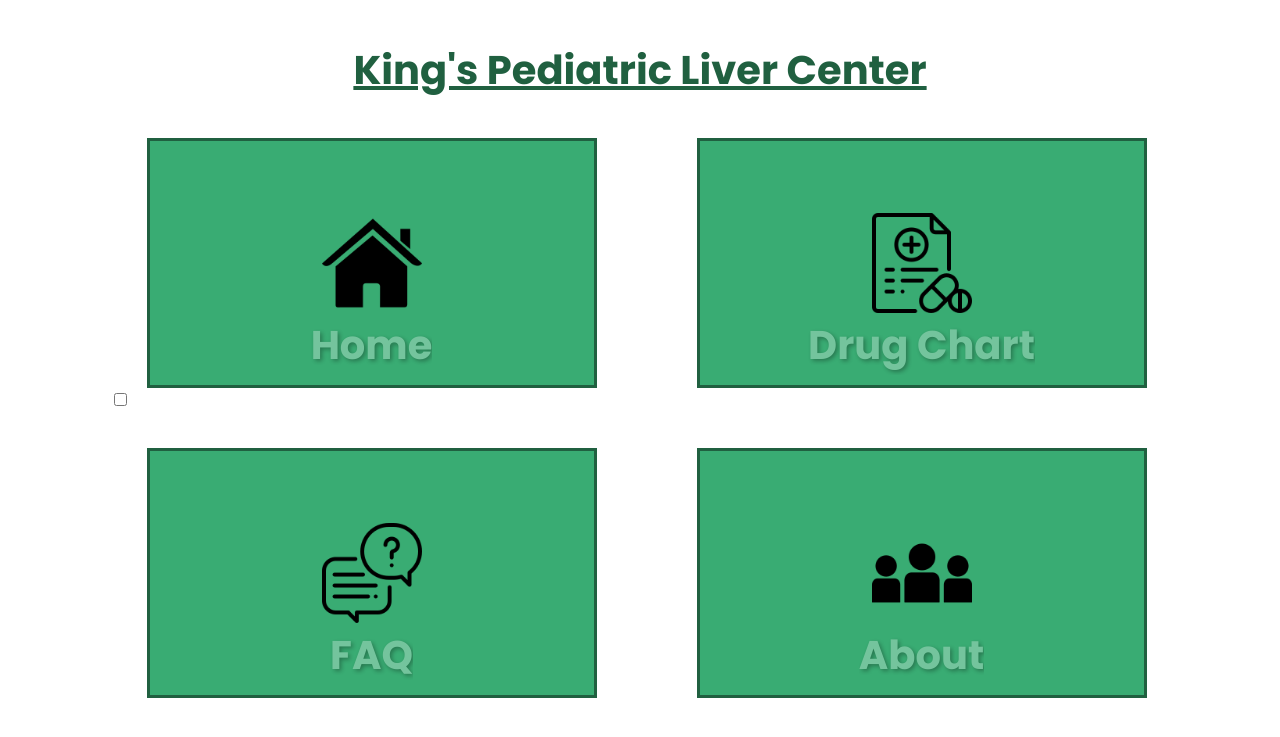
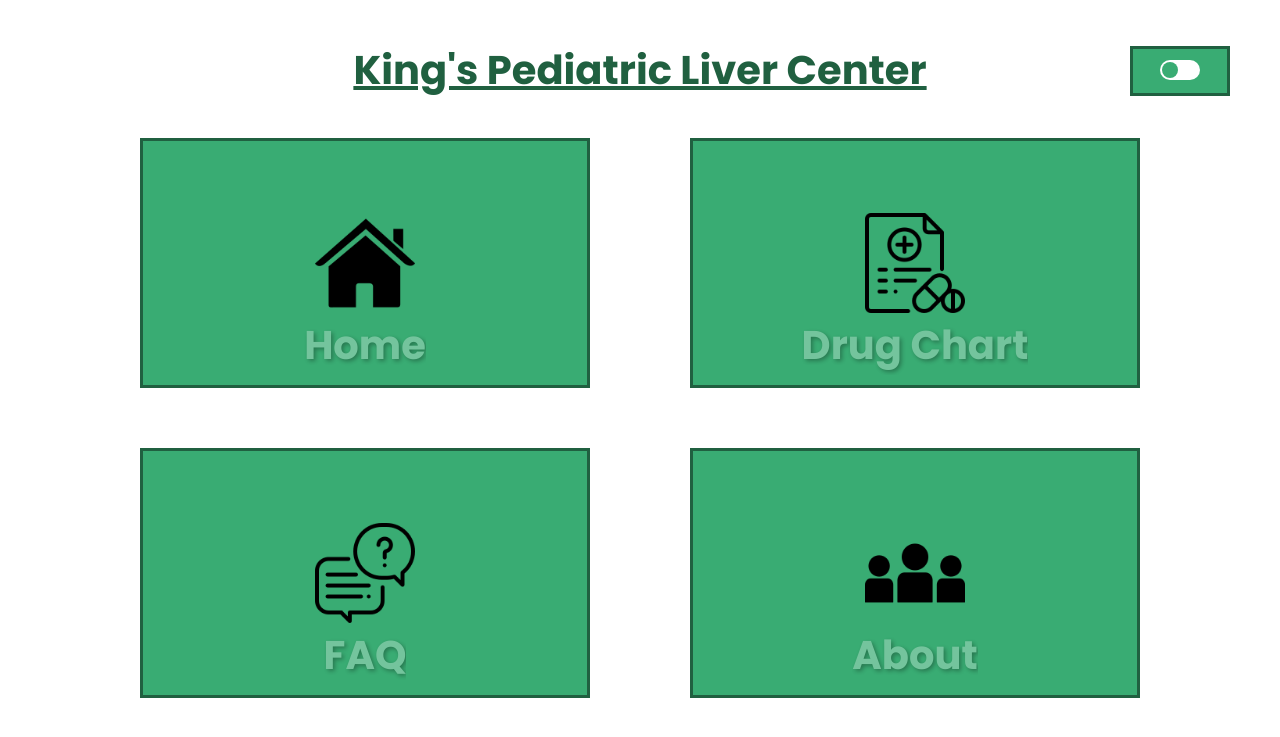
Before and after one commit to oskar8991/KCHosptial-CMS, a Flask app: page / in a window 1280 px wide. Shown: the top 737 px of the page. Run offline with Flask 2, Linux system fonts and the light colour scheme.

Commit message:
extend to darkMode

```diff
--- a/static/css/splash.css
+++ b/static/css/splash.css
@@ -152,6 +152,7 @@ body {
 	margin-top: 10px;
 	padding: 5px 10px;
 	background: #333;
+	border: 2px solid black;
 	text-decoration: none;
 	color: #fff;
 }
@@ -198,3 +199,70 @@ body {
 		width: 100%;
 	}
 }
+
+input[type="checkbox"] {
+  -webkit-appearance: none;
+  visibility: hidden;
+  display: none;
+}
+
+.darkModeBtn {
+  position: absolute;
+  top: 60px;
+  right: 80px;
+  display: block;
+  width: 40px;
+  height: 20px;
+  background: white;
+  cursor: pointer;
+  border-radius: 20px;
+  overflow: hidden;
+  transition: ease-in-out 0.5s
+}
+
+.darkModeContainer {
+	position: absolute;
+	border: 3px solid #206040;
+	top: 46px;
+	right: 50px;
+	height: 50px;
+  	width: 100px;
+  	background-color: #39ac73;
+}
+
+input[type="checkbox"]:checked ~ .darkModeBtn {
+  background: #1f4261;
+}
+
+.darkModeBtn:before {
+  content: '';
+  position: absolute;
+  top: 2px;
+  left: 2px;
+  background: #39ac73;
+  width: 16px;
+  height: 16px;
+  border-radius: 50%;
+  transition: 0.5s;
+}
+
+input[type="checkbox"]:checked ~ .darkModeBtn:before {
+  transform: translateX(-50px);
+}
+
+.darkModeBtn:after {
+  content: '';
+  position: absolute;
+  top: 2px;
+  left: 20px;
+  background: #060d13;
+  width: 16px;
+  height: 16px;
+  border-radius: 50%;
+  transition: 0.5s;
+  transform: translateX(50px);
+}
+
+input[type="checkbox"]:checked ~ .darkModeBtn:after {
+  transform: translateX(0px);
+}
```
